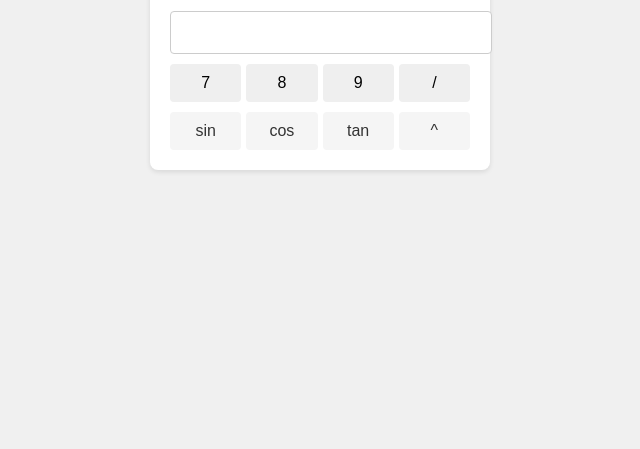
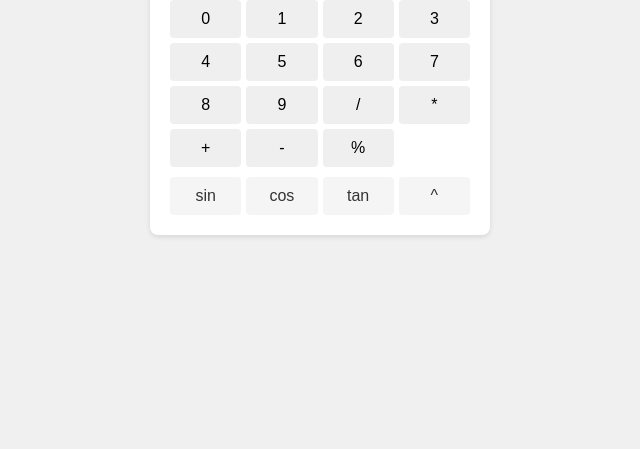
Before and after one commit to Leotech47/web-leotech, a plain HTML site: page index.html in a window 1280 px wide. Shown: the part 367-816 px from the top of the page, without its empty margins (320-960 px from the left). Drawn offline with Linux system fonts and the light colour scheme.

Commit message:
Update index.html

```diff
--- a/index.html
+++ b/index.html
@@ -10,10 +10,22 @@
         <div class="calculator">
             <input type="text" id="display" readonly>
             <div class="buttons">
+                <button onclick="addToDisplay('0')">0</button>
+                <button onclick="addToDisplay('1')">1</button>
+                <button onclick="addToDisplay('2')">2</button>
+                <button onclick="addToDisplay('3')">3</button>
+                <button onclick="addToDisplay('4')">4</button>
+                <button onclick="addToDisplay('5')">5</button>
+                <button onclick="addToDisplay('6')">6</button>
                 <button onclick="addToDisplay('7')">7</button>
                 <button onclick="addToDisplay('8')">8</button>
                 <button onclick="addToDisplay('9')">9</button>
                 <button onclick="addToDisplay('/')">/</button>
+                <button onclick="addToDisplay('*')">*</button>
+                <button onclick="addToDisplay('+')">+</button>
+                <button onclick="addToDisplay('-')">-</button>
+                <button onclick="addToDisplay('%')">%</button>
+
                 </div>
             <div class="scientific-buttons">
                 <button onclick="sin()">sin</button>
```
